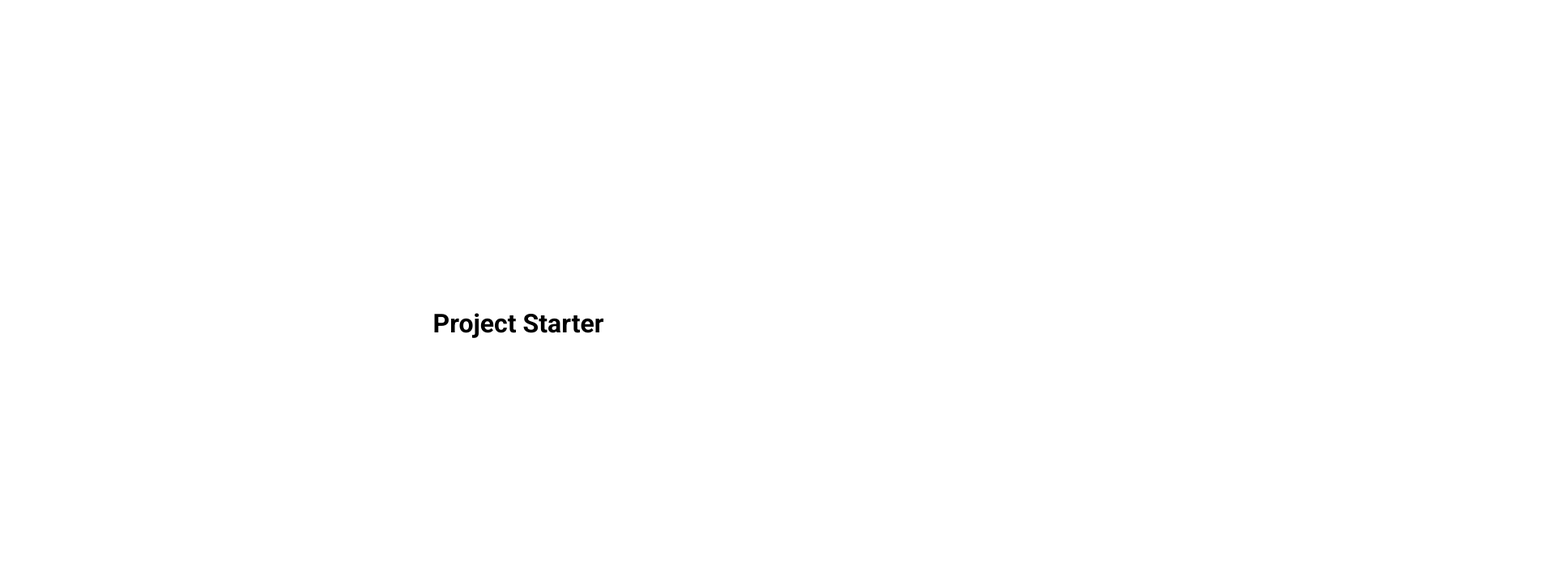
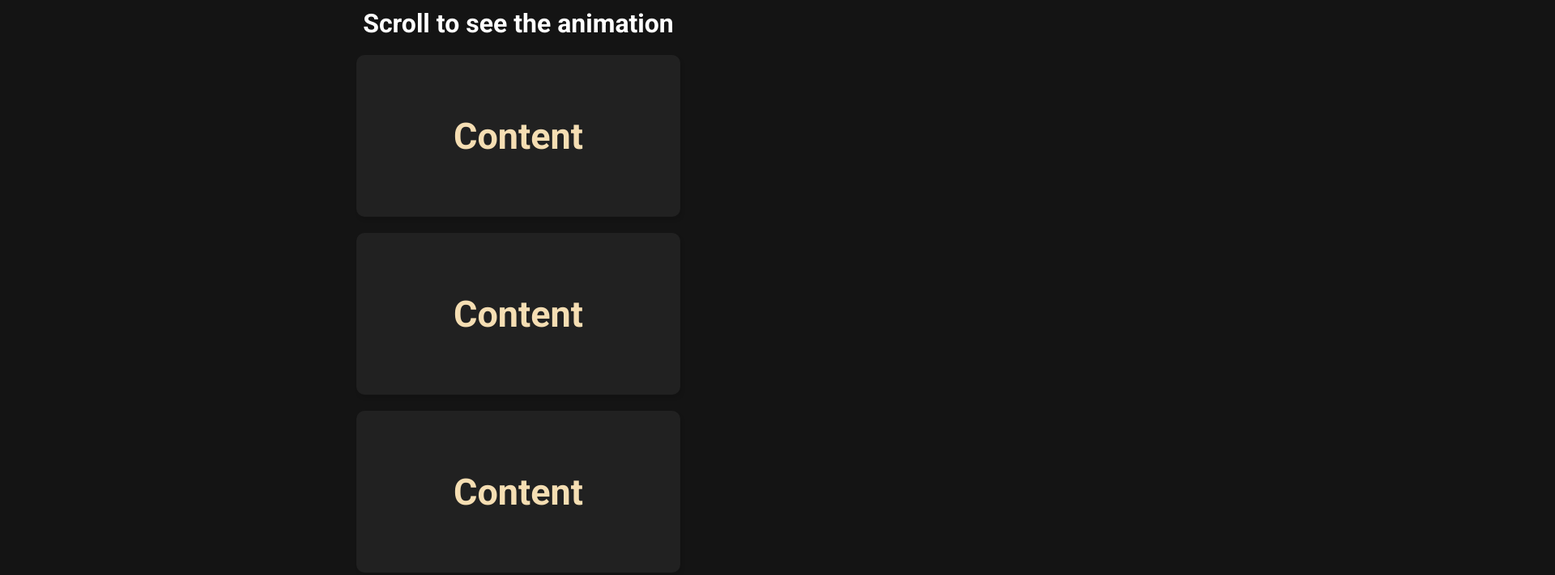
Before and after one commit to diamondback7ee/50-html-css-js-projects, a plain HTML site: page 6-Scroll-Animation/index.html in a window 1280 px wide. Shown: the top 711 px of the page at 81% size, 1920 px wide, since content can reach past the window. Drawn offline with Linux system fonts and the light colour scheme.

Commit message:
finish project 6

```diff
--- a/6-Scroll-Animation/index.html
+++ b/6-Scroll-Animation/index.html
@@ -4,10 +4,33 @@
     <meta charset="UTF-8" />
     <meta name="viewport" content="width=device-width, initial-scale=1.0" />
     <link rel="stylesheet" href="style.css" />
-    <title>My Project</title>
+    <title>Scroll Animation</title>
   </head>
   <body>
-    <h1>Project Starter</h1>
+    <h1>Scroll to see the animation</h1>
+    <div class="box"><h2>Content</h2></div>
+    <div class="box"><h2>Content</h2></div>
+    <div class="box"><h2>Content</h2></div>
+    <div class="box"><h2>Content</h2></div>
+    <div class="box"><h2>Content</h2></div>
+    <div class="box"><h2>Content</h2></div>
+    <div class="box"><h2>Content</h2></div>
+    <div class="box"><h2>Content</h2></div>
+    <div class="box"><h2>Content</h2></div>
+    <div class="box"><h2>Content</h2></div>
+    <div class="box"><h2>Content</h2></div>
+    <div class="box"><h2>Content</h2></div>
+    <div class="box"><h2>Content</h2></div>
+    <div class="box"><h2>Content</h2></div>
+    <div class="box"><h2>Content</h2></div>
+    <div class="box"><h2>Content</h2></div>
+    <div class="box"><h2>Content</h2></div>
+    <div class="box"><h2>Content</h2></div>
+    <div class="box"><h2>Content</h2></div>
+    <div class="box"><h2>Content</h2></div>
+    <div class="box"><h2>Content</h2></div>
+    <div class="box"><h2>Content</h2></div>
+    <div class="box"><h2>Content</h2></div>
 
     <script src="script.js"></script>
   </body>
--- a/6-Scroll-Animation/script.js
+++ b/6-Scroll-Animation/script.js
@@ -0,0 +1,20 @@
+const boxes = document.querySelectorAll(".box");
+const line = document.querySelector(".line");
+
+window.addEventListener("scroll", checkBoxes);
+
+checkBoxes();
+
+function checkBoxes() {
+  const triggerBottom = (window.innerHeight / 5) * 4;
+
+  boxes.forEach((box) => {
+    const boxTop = box.getBoundingClientRect().top;
+
+    if (boxTop < triggerBottom) {
+      box.classList.add("show");
+    } else {
+      box.classList.remove("show");
+    }
+  });
+}
--- a/6-Scroll-Animation/style.css
+++ b/6-Scroll-Animation/style.css
@@ -5,12 +5,44 @@
 }
 
 body {
+  background-color: #141414;
   font-family: "Roboto", sans-serif;
   margin: 0;
-  height: 100vh;
-  overflow: hidden;
   display: flex;
   flex-direction: column;
   justify-content: center;
   align-items: center;
+  overflow-x: hidden;
 }
+
+h1 {
+  margin: 10px;
+  color: #fff;
+}
+
+.box {
+  background-color: #212121;
+  color: wheat;
+  display: flex;
+  align-items: center;
+  justify-content: center;
+  width: 400px;
+  height: 200px;
+  margin: 10px;
+  border-radius: 10px;
+  box-shadow: 2px 4px 5px rgba(0, 0, 0, 0.1);
+  transform: translateX(400%);
+  transition: transform 0.4s ease;
+}
+
+.box:nth-of-type(even) {
+  transform: translateX(-400%);
+}
+
+.box.show {
+  transform: translateX(0);
+}
+
+.box h2 {
+  font-size: 45px;
+}
```
